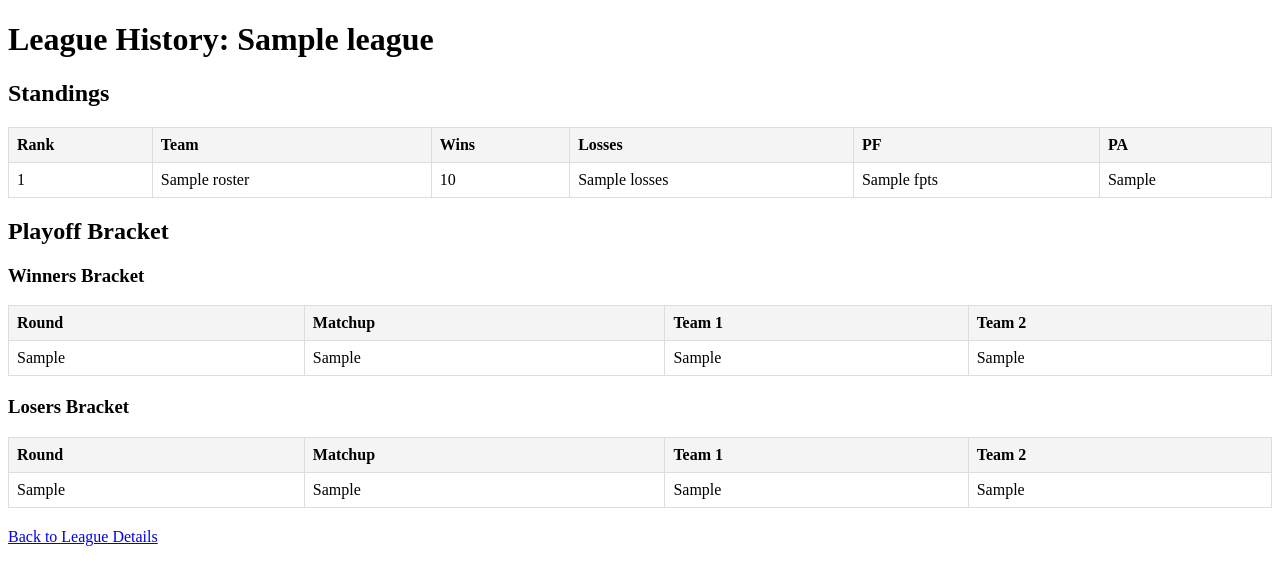
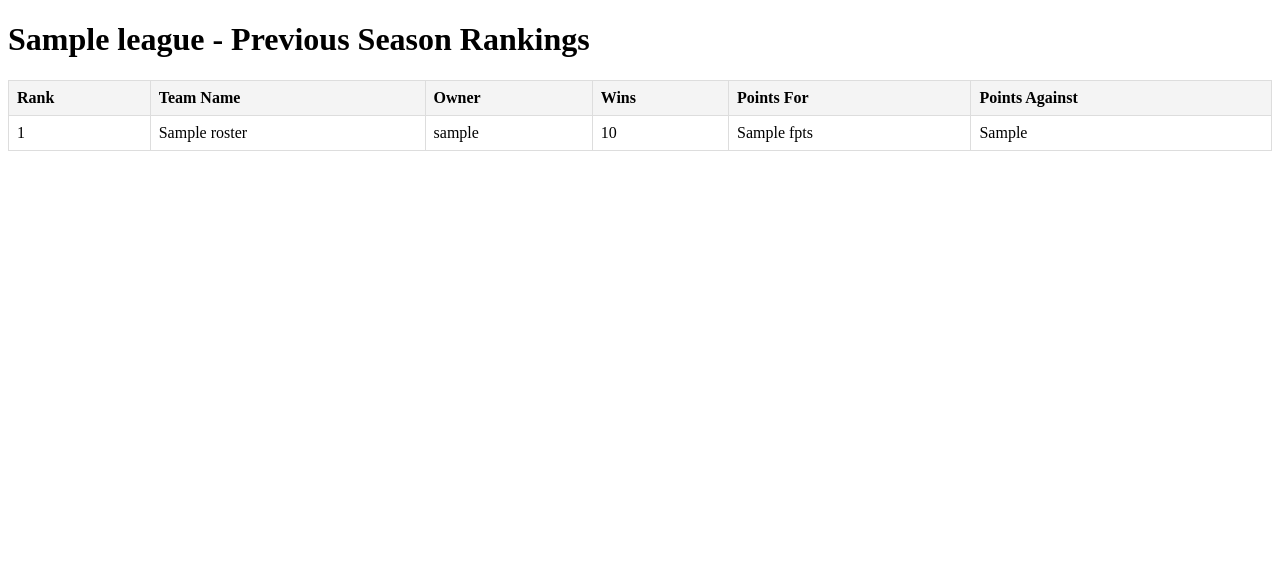
Before and after one commit to JaseGrable/Varsity_Clues, a Flask app: template templates/leagues/league_history.html in a window 1280 px wide. Shown: the top 585 px of the page. Run offline with Flask 3, Linux system fonts and the light colour scheme; the template is opened without the code that fills it: most values are stand-ins (such as "Sample title", 1, 10 or a date in 2020).

Commit message:
WIP Previous year data

```diff
--- a/templates/leagues/league_history.html
+++ b/templates/leagues/league_history.html
@@ -21,79 +21,35 @@
     </style>
 </head>
 <body>
-    <h1>League History: {{ league.name or "Unknown League" }}</h1>
+    <h1>{{ league.name }} - Previous Season Rankings</h1>
 
-    <h2>Standings</h2>
+    {% if standings %}
     <table>
+        <thead>
             <tr>
                 <th>Rank</th>
-            <th>Team</th>
+                <th>Team Name</th>
+                <th>Owner</th>
                 <th>Wins</th>
-            <th>Losses</th>
-            <th>PF</th>
-            <th>PA</th>
+                <th>Points For</th>
+                <th>Points Against</th>
             </tr>
-        {% for roster in rosters %}
+        </thead>
+        <tbody>
+            {% for roster in standings %}
             <tr>
-            <td>{{ roster.rank or "-" }}</td>
-            <td>{{ roster.team_name or "Unknown Team" }}</td>
-            <td>{{ roster.settings.wins or 0 }}</td>
-            <td>{{ roster.settings.losses or 0 }}</td>
-            <td>{{ roster.settings.fpts or 0 }}</td>
-            <td>{{ roster.settings.fpts_against or 0 }}</td>
+                <td>{{ roster.rank }}</td>
+                <td>{{ roster.team_name }}</td>
+                <td>{{ roster.username }}</td>
+                <td>{{ roster.settings.wins }}</td>
+                <td>{{ roster.settings.fpts }}</td>
+                <td>{{ roster.settings.fpts_against }}</td>
             </tr>
             {% endfor %}
-    </table>
-
-    <h2>Playoff Bracket</h2>
-    <h3>Winners Bracket</h3>
-    {% if winners_bracket %}
-    <table>
-        <tr>
-            <th>Round</th>
-            <th>Matchup</th>
-            <th>Team 1</th>
-            <th>Team 2</th>
-        </tr>
-        {% for match in winners_bracket %}
-        <tr>
-            <td>{{ match.r or "-" }}</td>
-            <td>{{ match.m or "-" }}</td>
-            <td>{{ match.t1 or "Unknown Team" }}</td>
-            <td>{{ match.t2 or "Unknown Team" }}</td>
-        </tr>
-        {% endfor %}
+        </tbody>
     </table>
     {% else %}
-        <p>No winners bracket data available.</p>
-    {% endif %}
-
-    <h3>Losers Bracket</h3>
-    {% if losers_bracket %}
-    <table>
-        <tr>
-            <th>Round</th>
-            <th>Matchup</th>
-            <th>Team 1</th>
-            <th>Team 2</th>
-        </tr>
-        {% for match in losers_bracket %}
-        <tr>
-            <td>{{ match.r or "-" }}</td>
-            <td>{{ match.m or "-" }}</td>
-            <td>{{ match.t1 or "Unknown Team" }}</td>
-            <td>{{ match.t2 or "Unknown Team" }}</td>
-        </tr>
-        {% endfor %}
-    </table>
-    {% else %}
-        <p>No losers bracket data available.</p>
-    {% endif %}
-
-    <p><a href="{{ url_for('leagues.league_details', league_id=league.league_id) }}">Back to League Details</a></p>
-
-    {% if error %}
-        <p style="color: red;">{{ error }}</p>
+    <p>No data available for the previous season.</p>
     {% endif %}
 </body>
 </html>
```
Also changed, not shown: routes/leagues.py (+35 -21 lines), templates/history.html (added, +35 -0 lines), templates/leagues/league_details.html (+46 -1 lines), utils/sleeper_api.py (+53 -0 lines). Lines whose indentation alone changed are shown as unchanged.
